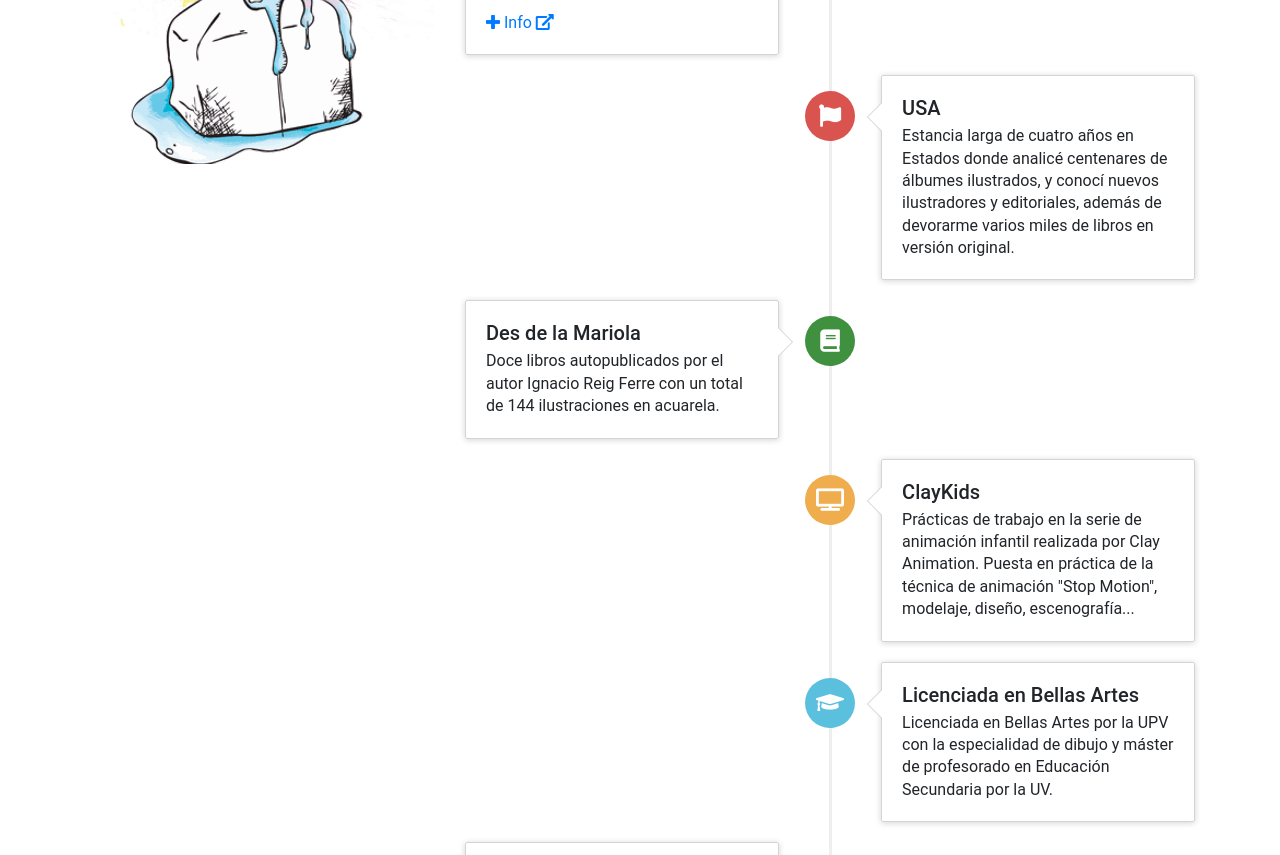
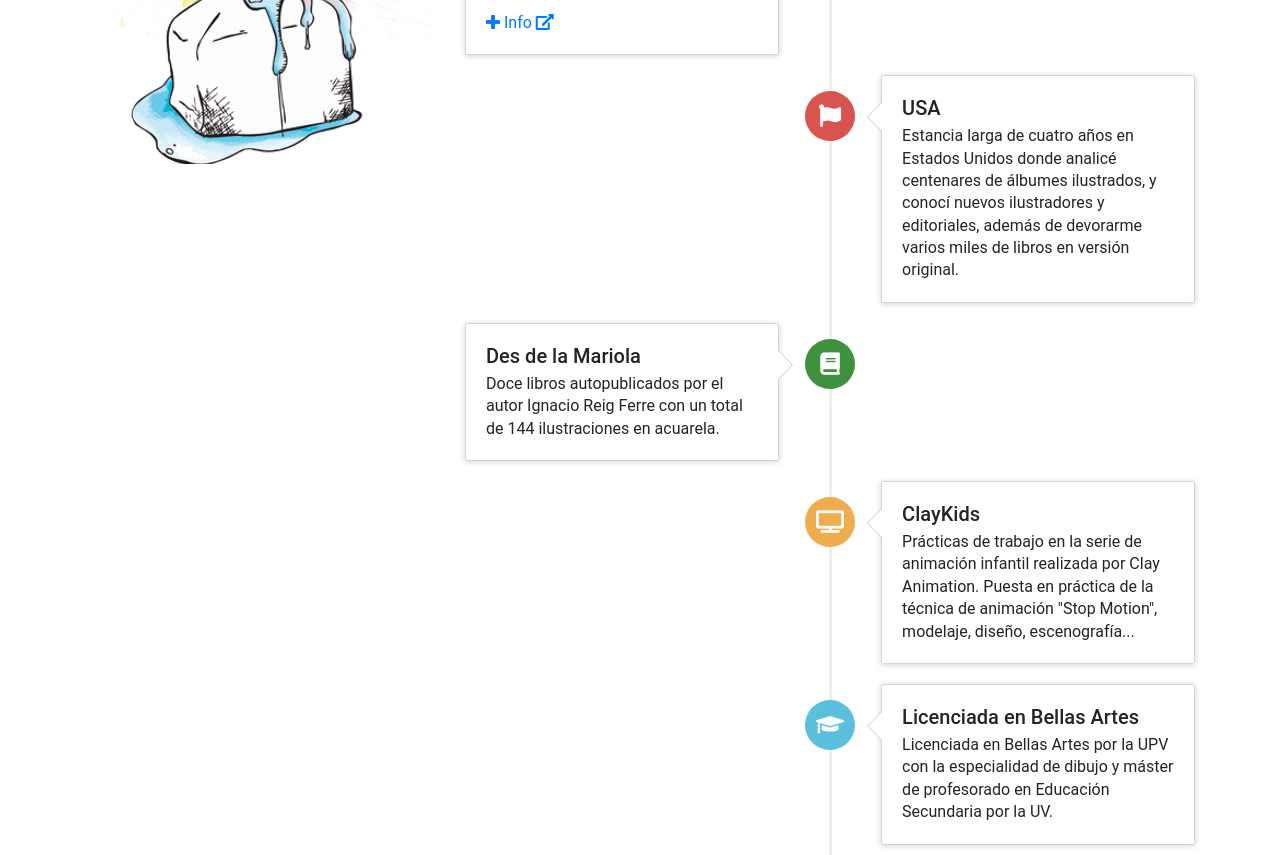
Before and after one commit to maikaworld/maikaworld, a website: page index.html in a window 1280 px wide. Shown: the part 2120-2975 px from the top of the page. Drawn offline with Linux system fonts and the light colour scheme; some packages are replaced by stand-ins of ours; a script that the page names is missing.

Commit message:
Update index.html

```diff
--- a/index.html
+++ b/index.html
@@ -230,7 +230,7 @@
                                     <h4 class="timeline-title">USA</h4>
                                 </div>
                                 <div class="timeline-body">
-                                    <p>Estancia larga de cuatro años en Estados donde analicé centenares de álbumes ilustrados, y conocí nuevos ilustradores y editoriales, además de devorarme varios miles de libros en versión original.</p>
+                                    <p>Estancia larga de cuatro años en Estados Unidos donde analicé centenares de álbumes ilustrados, y conocí nuevos ilustradores y editoriales, además de devorarme varios miles de libros en versión original.</p>
                                 </div>
                             </div>
                         </li>
```
